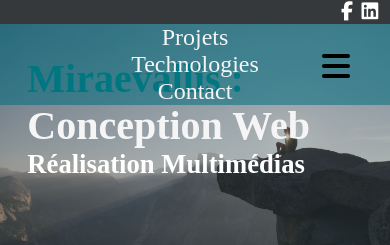
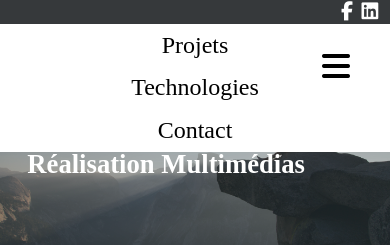
Before and after one commit to Miguel-Metmer/site-perso, a React (Create React App) app: page / in a window 390 px wide. Both pictures are taken after a click on the element 336 px from the left and 67 px from the top of the page. Shown: the top 245 px of the page. Built offline with nearby package versions, Linux system fonts and the light colour scheme.

Commit message:
Animation adjustement

```diff
--- a/src/public/css/style.css
+++ b/src/public/css/style.css
@@ -271,6 +271,11 @@ footer h6 a
 
 @media all and (max-width: 1024px)
 {
+    header
+    {
+        z-index: 2;
+    }
+
     header h6
     {
         font-size: larger;
@@ -326,31 +331,37 @@ footer h6 a
         z-index: 3;
     }
 
-    @keyframes menu {
+    @keyframes menuShow {
         0%
         {
-            transform: translateX(100%);
+            transform: translateY(-100%);
         }
         100%
         {
-            transform: translateX(0px);
+            transform: translateY(0px);
         }
     }
 
     .mobile-menu
     {
+        z-index: 1;
         width: 100%;
         padding-left: 0;
-        background-color: rgba(0, 109, 128, 0.541);
+        background-color: rgb(255, 255, 255);
         display: flex;
         flex-direction: column;
-        animation: menu 2s forwards;
+        animation: menuShow 1s forwards;
+    }
 
+    .mobile-menu li
+    {
+        padding: 2% 0;
     }
 
     .mobile-menu li a
     {
         font-size: x-large;
+        color: black;
     }
 
     .mobile-burger
```
